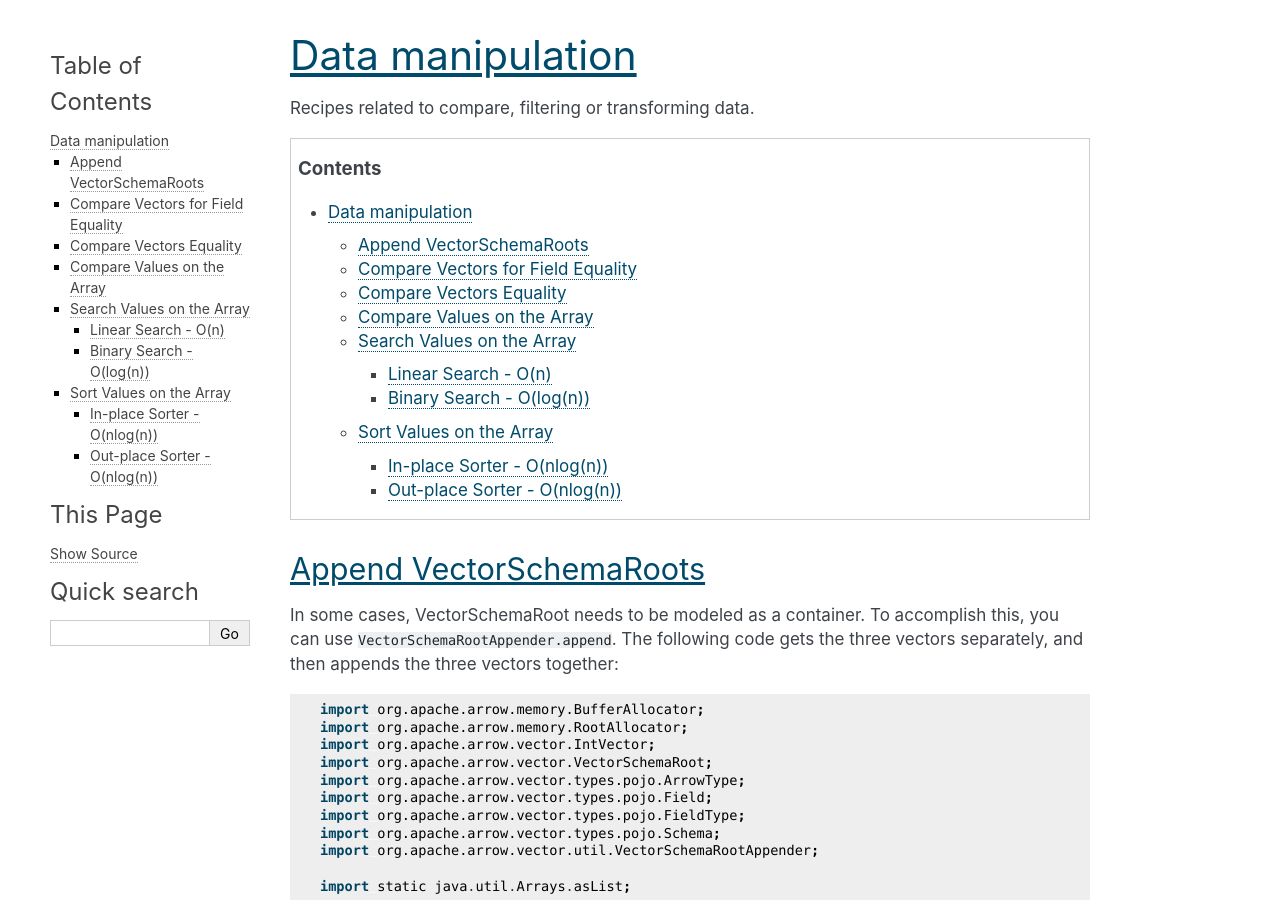
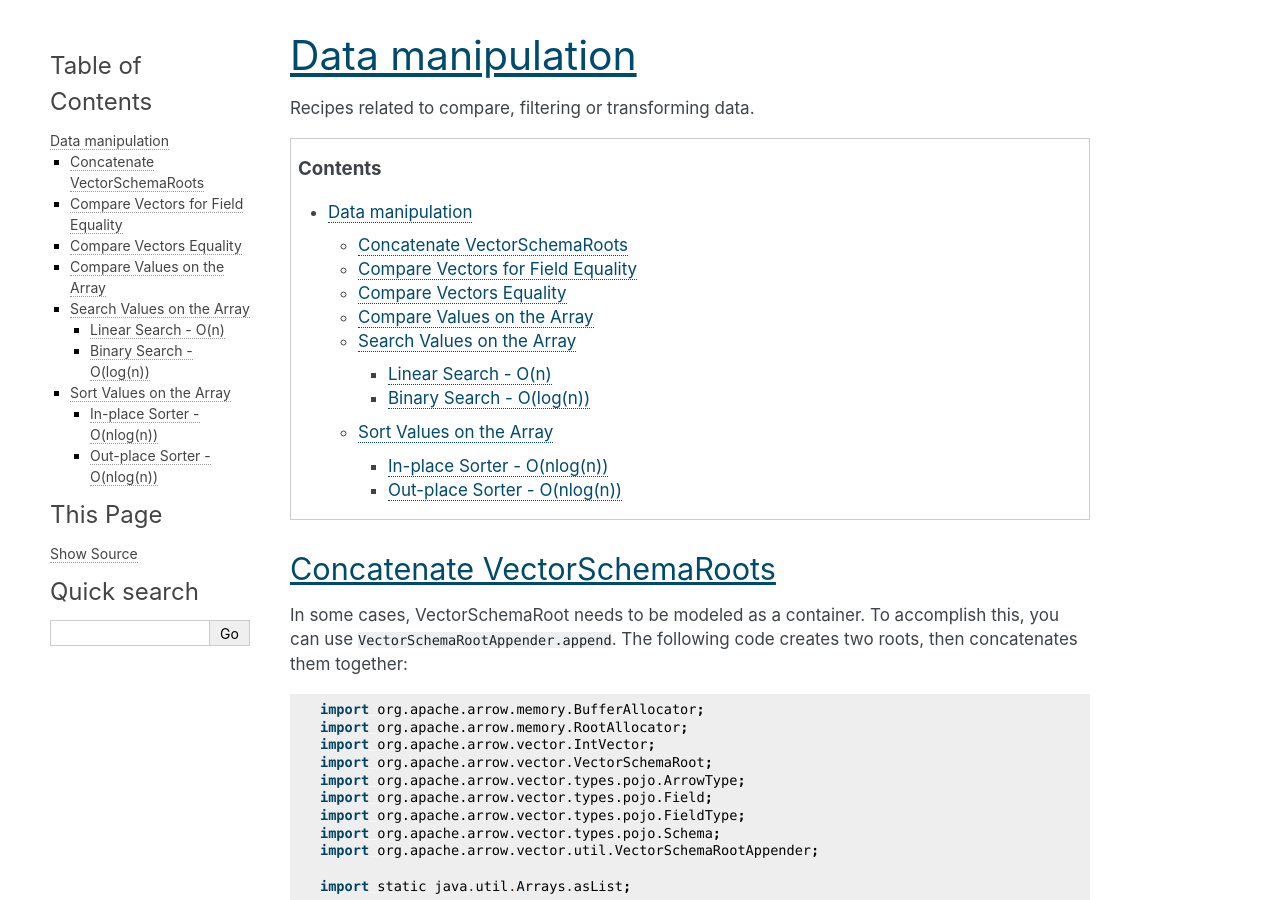
Before and after one commit to apache/arrow-cookbook, a Sphinx documentation site: the page built from java/source/data.rst, in a window 1280 px wide and 900 px high. Built offline with Sphinx 7.4.7, drawn with Linux system fonts in a browser that asks for light colours; pages that are not in the unit, such as notebooks, are missing from menus; comment, search, counter and statistics services are not loaded.

Commit message:
Apply suggestions from code review

```diff
--- a/java/source/data.rst
+++ b/java/source/data.rst
@@ -23,12 +23,12 @@ Recipes related to compare, filtering or transforming data.
 
 .. contents::
 
-Append VectorSchemaRoots
-========================
+Concatenate VectorSchemaRoots
+=============================
 
 In some cases, VectorSchemaRoot needs to be modeled as a container. To accomplish
-this, you can use ``VectorSchemaRootAppender.append``. The following code gets
-the three vectors separately, and then appends the three vectors together:
+this, you can use ``VectorSchemaRootAppender.append``. The following code
+creates two roots, then concatenates them together:
 
 .. testcode::
 
```
